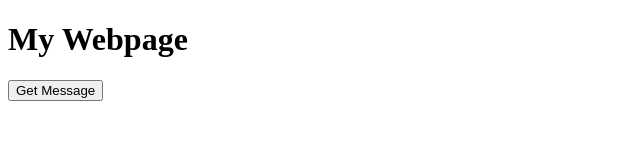
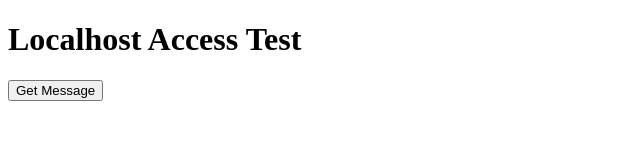
Before and after one commit to mcothin9/Raspberry_Pi_BCI, a website: page public/index.html in a window 1280 px wide. Shown: the whole page, without its empty margins (0-640 px from the left). Drawn offline with Linux system fonts and the light colour scheme.

Commit message:
fix: ip access

```diff
--- a/public/index.html
+++ b/public/index.html
@@ -8,7 +8,7 @@
     <title>Localhost Access Test</title>
 </head>
 <body>
-    <h1>My Webpage</h1>
+    <h1>Localhost Access Test</h1>
     <button id="getMessage">Get Message</button>
     <p id="message"></p>
 
```
